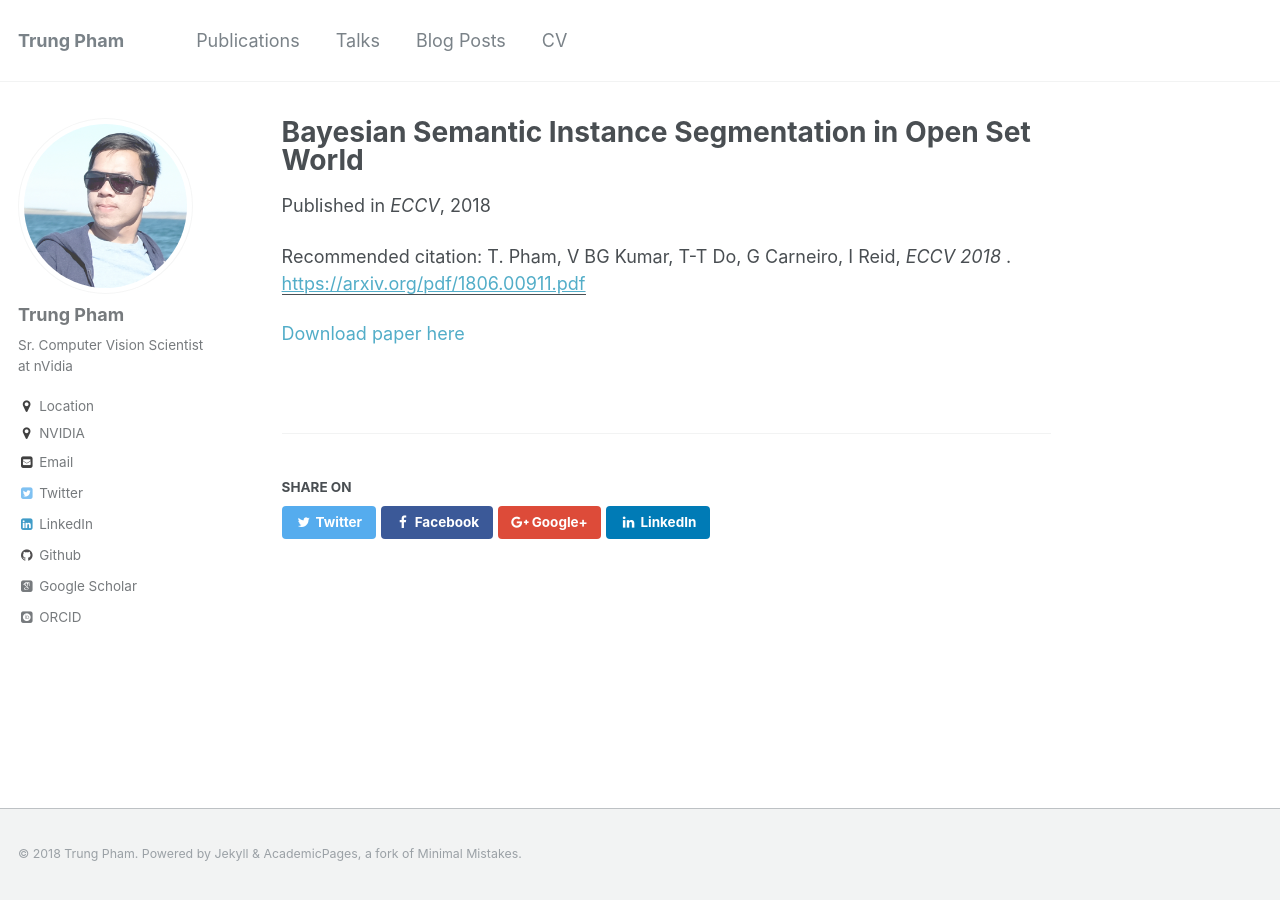
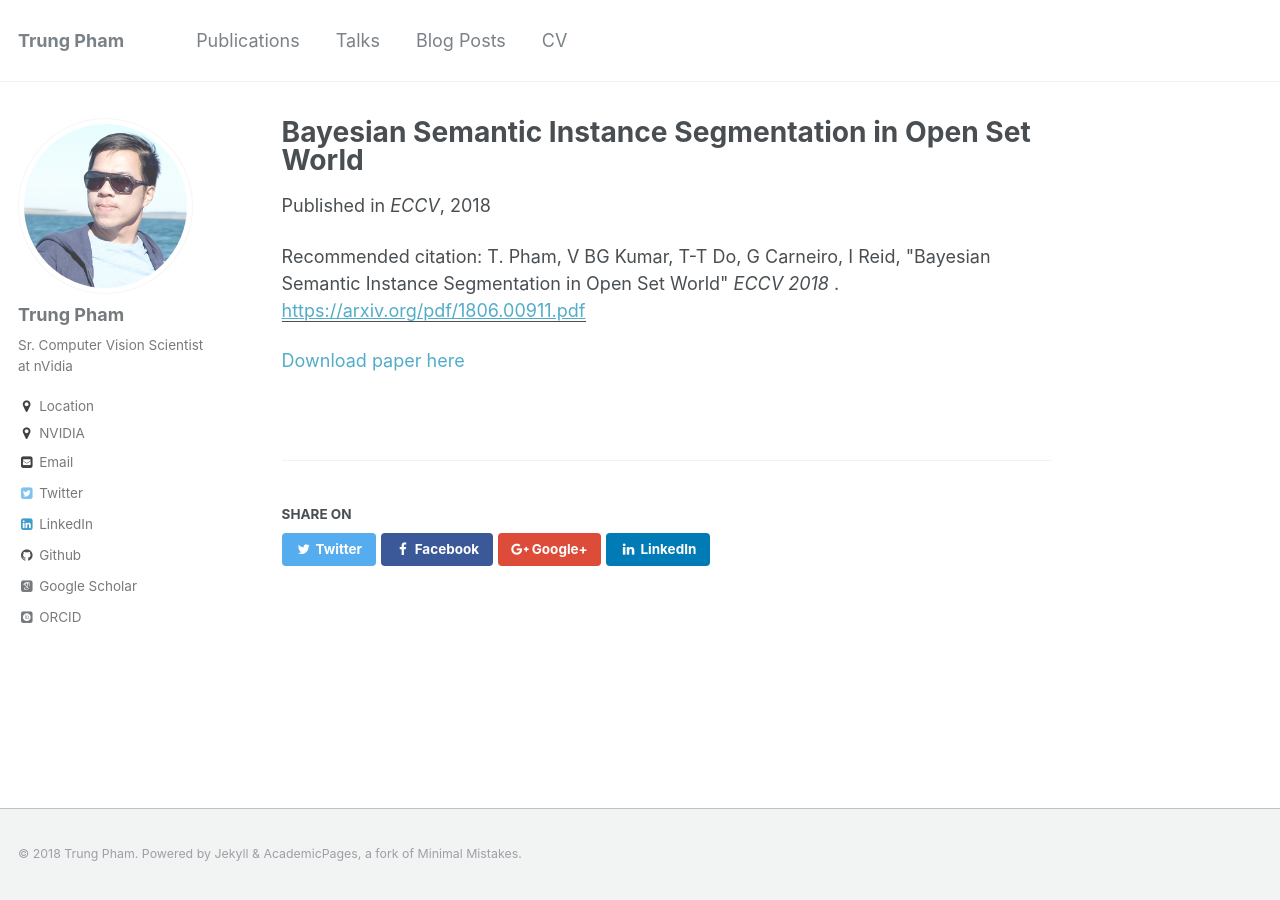
Before and after one commit to trungtpham/trungtpham.github.io, a Jekyll site: the page built from _publications/eccv2018-1.md, in a window 1280 px wide. Built offline with Jekyll 4.4.1, drawn with Linux system fonts in a browser that asks for light colours; some web fonts are replaced.

Commit message:
Update eccv2018-1.md

```diff
--- a/_publications/eccv2018-1.md
+++ b/_publications/eccv2018-1.md
@@ -5,7 +5,7 @@ permalink: /publication/eccv2018-1
 date: 2018-09-08
 venue: 'ECCV'
 paperurl: 'https://arxiv.org/pdf/1806.00911.pdf'
-citation: 'T. Pham, V BG Kumar, T-T Do, G Carneiro, I Reid, <i>ECCV 2018 </i>.'
+citation: 'T. Pham, V BG Kumar, T-T Do, G Carneiro, I Reid, "Bayesian Semantic Instance Segmentation in Open Set World" <i> ECCV 2018 </i>.'
 ---
 
 [Download paper here](https://arxiv.org/pdf/1806.00911.pdf)
```
